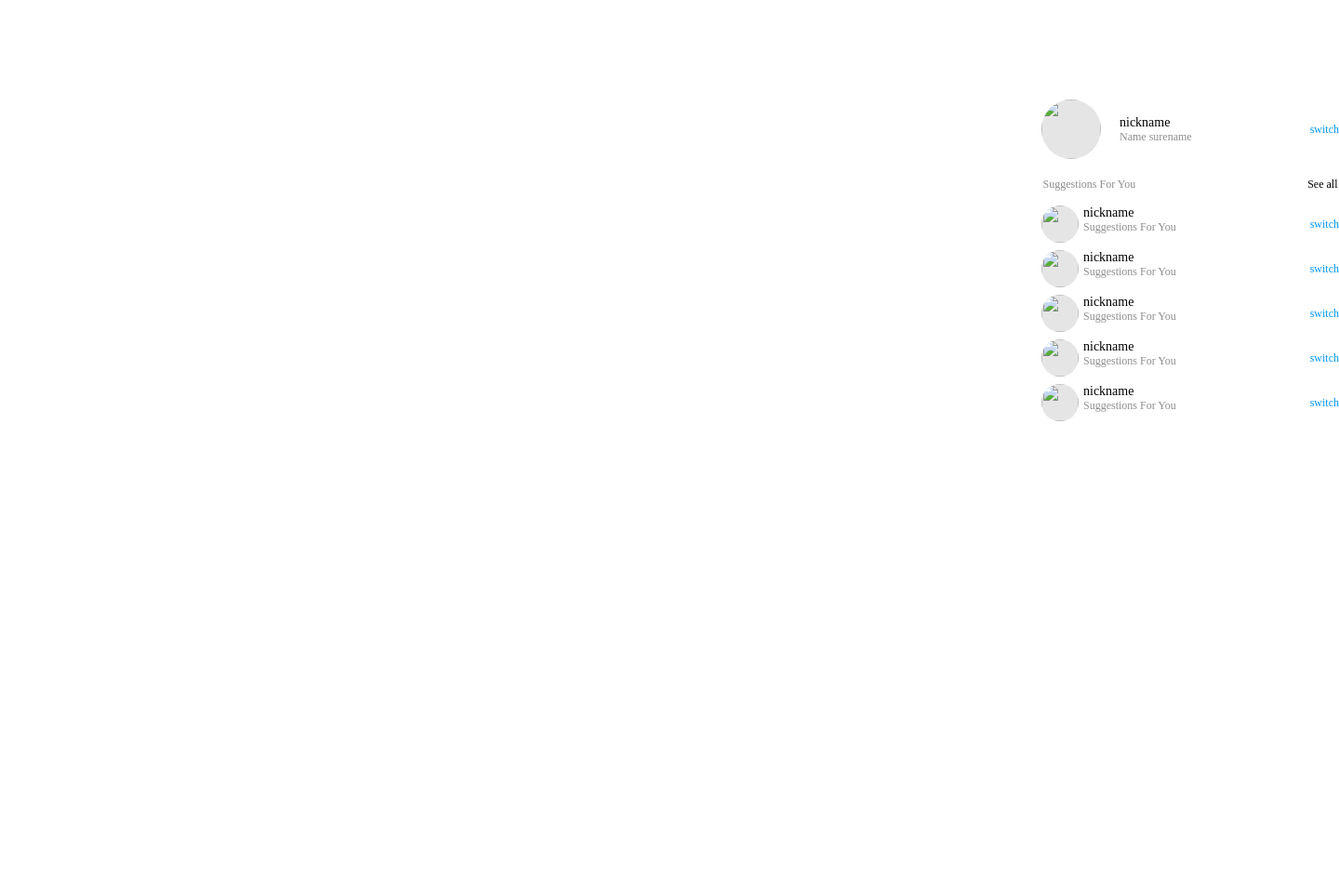
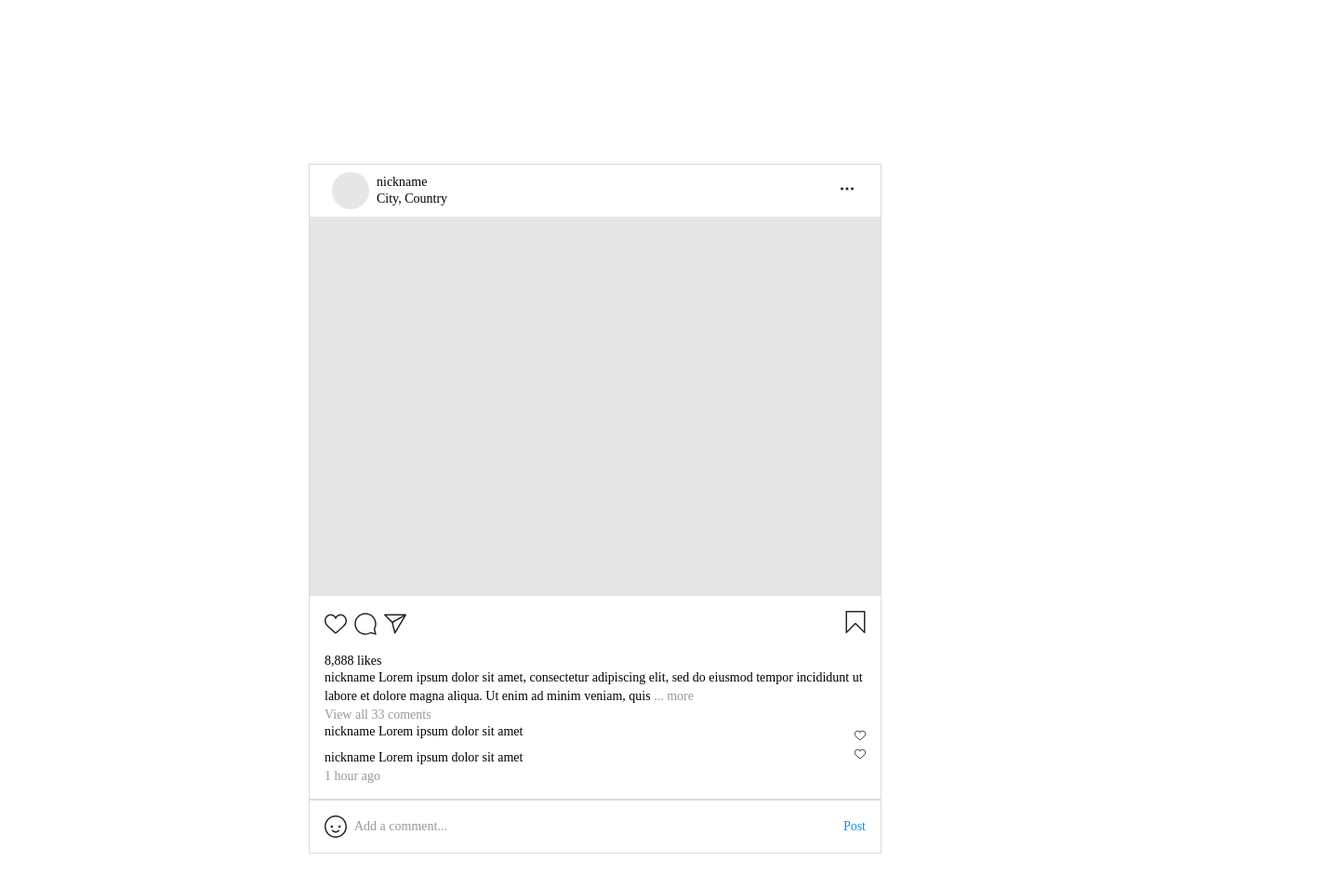
Before and after one commit to ShukurovOzodbek/instagram-clone, a plain HTML site: page index.html in a window 1280 px wide. Shown: the whole page at 93% size, 1440 px wide, since content can reach past the window. Before the commit the page ends 800 px from the top, so only its background shows below. Drawn offline with Linux system fonts and the light colour scheme.

Commit message:
edited: Edited index.html

```diff
--- a/CSS/style.css
+++ /dev/null
@@ -1,158 +0,0 @@
-*{
-    padding: 0px;
-    margin:0px;
-     user-select: none;
-
-}
-
-.follow-container{
-    width: 320px;
-height: 352px;
-
-display: flex;
-flex-direction: column;
-justify-content: center;
-align-items: center;
-
-position: relative;
-top: 104px;
-left: 1120px;
-gap: 0px;
-
-
-
-
-
-
-}
-
-
-.main-folower{
-    width: 320px;
-height: 64px;
-
-display: flex;
-flex-direction: row;
-justify-content: center;
-align-items: center;
-justify-content: space-between;
-}
-
-.follower-img{
-    width: 64px;
-height: 64px;
-background-color:#E5E5E5;
-border-radius: 50%;
-cursor: pointer;
-
-}
-
-.follower-img-info{
-    display: flex;
-    justify-content: center;
-    align-items: center;
-    gap: 20px;
-}
-
-.nick-name{
-
-font-size: 14px;
-
-
-}
-
-.sugges-surename{
-    font-size: 12px;
-    color: #8E8E8E;
-
-}
-
-
-.sure-name{
-
-    font-size: 12px;
-    color: #8E8E8E;
-
-
-
-    }
-
-    .follow{
-        font-size: 12px;
-        color: #0095F6;
-        cursor: pointer;
-
-    }
-
-
-
-    .sugges-text{
-        display: flex;
-       justify-content: center;
-       align-items: center;
-       margin-top: 20px;
-
-    }
-    .sugges{
-        color: #8E8E8E;
-
-        font-size: 12px;
-        margin-right: 185px;
-
-
-
-    }
-    .sugges-nickname{
-       font-size: 14px;
-       color: #000000;
-    }
-
-    .bold-text{
-
-   font-size: 12px;
-   cursor: pointer;
-
-
-    }
-
-    .sugges-container{
-        width: 320px;
-        height: 40px;
-
-        display: flex;
-        flex-direction: row;
-        justify-content: center;
-        align-items: center;
-        justify-content: space-between;
-        gap: 15px;cursor: pointer;
-
-    }
-    .sugges-img{
-        width: 40px;
-height: 40px;
-background-color:#E5E5E5;
-border-radius: 50%;
-border: none;
-cursor: pointer;
-    }
-
-    .sugges-img-info{
-        display: flex;
-        gap: 5px;
-    }
-
-    .container-suggesitions{
-        display: flex;
-        flex-direction: column;
-        gap: 8px;
-        margin-top: 15px;
-    }
-
-    .sugges-container:hover{
-
-    background-color: #fbf7f7;
-    }
-
-    .main-folower:hover{
-        background-color: #fbf7f7;
-        }
--- a/index.html
+++ b/index.html
@@ -3,104 +3,64 @@
 <head>
     <meta charset="UTF-8">
     <meta name="viewport" content="width=device-width, initial-scale=1.0">
-    <link rel="stylesheet" href="./CSS/style.css">
+    <link rel="stylesheet" href="style.css">
     <title>Document</title>
 </head>
 <body>
-   <div class="follow-container">
-    <div class="main-folower">
-    <div class="follower-img-info">
 
-        <img src="#" alt="" class="follower-img">
+    <div class="post-container">
+        <div class="post-header">
+            <div class="left-item">
+                <img src="./images/avatar.svg" alt="">
+                <div class="item-text">
+                    <span>nickname</span>
+                    <p>City, Country</p>
+                </div>
+            </div>
+            <div class="right-item">
+                <img src="./images/dots.svg" alt="">
+            </div>
+        </div>
+        <div class="post-img">
 
-        <div class="follower-info">
-         <p class="nick-name">nickname</p>
-         <p class="sure-name">Name surename</p>
+        </div>
+        <div class="social-btns">
+            <div class="left-item">
+                <img src="./images/like.svg" alt="">
+                <img src="./images/comment.svg" alt="">
+                <img src="./images/share.svg" alt="">
+            </div>
+            <div class="right-item">
+                <img src="./images/favorites.svg" alt="">
+            </div>
+        </div>
+        <div class="post-comments">
+            <span>8,888 likes</span>
+            <p><span>nickname</span> Lorem ipsum dolor sit amet, consectetur adipiscing elit, sed do eiusmod tempor incididunt ut labore et dolore magna aliqua. Ut enim ad minim veniam, quis <span class="gray-text">... more</span></p>
+            <span class="gray-text">View all 33 coments</span>
+            <div class="comment-box">
+                <div class="comments-item">
+                    <p><span>nickname</span> Lorem ipsum dolor sit amet</p>
+                    <p><span>nickname</span> Lorem ipsum dolor sit amet</p>
+                </div>
+                <div class="likes-item">
+                    <img src="./images/heart.svg" alt="">
+                    <img src="./images/heart.svg" alt="">
+                </div>
+            </div>
+            <span class="gray-text">1 hour ago</span>
+        </div>
+        <div style="background-color: #DBDBDB; height: 2px;"></div>
+        <div class="post-footer">
+            <div class="left-item">
+                <img src="./images/smile.svg" alt="">
+                <span class="gray-text">Add a comment...</span>
+            </div>
+            <div class="right-item">
+                <p class="post-btn">Post</p>
+            </div>
         </div>
     </div>
-        <a  class="follow">switch</a>
 
-    </div>
-
-  <div class="sugges-text">
-    <p class="sugges">Suggestions For You</p>
-    <p class="bold-text">See all</p>
-  </div>
-   <div class="container-suggesitions">
-    <div class="sugges-container">
-
-        <div class="sugges-img-info">
-
-            <img src="#" alt="" class="sugges-img">
-
-            <div class="sugges-info">
-             <p class="sugges-nickname">nickname</p>
-             <p class="sugges-surename">Suggestions For You</p>
-            </div>
-        </div>
-            <a  class="follow">switch</a>
-
-     </div>
-
-     <div class="sugges-container">
-
-        <div class="sugges-img-info">
-
-            <img src="#" alt="" class="sugges-img">
-
-            <div class="sugges-info">
-             <p class="sugges-nickname">nickname</p>
-             <p class="sugges-surename">Suggestions For You</p>
-            </div>
-        </div>
-            <a  class="follow">switch</a>
-
-     </div>
-     <div class="sugges-container">
-
-        <div class="sugges-img-info">
-
-            <img src="#" alt="" class="sugges-img">
-
-            <div class="sugges-info">
-             <p class="sugges-nickname">nickname</p>
-             <p class="sugges-surename">Suggestions For You</p>
-            </div>
-        </div>
-            <a  class="follow">switch</a>
-
-     </div>
-     <div class="sugges-container">
-
-        <div class="sugges-img-info">
-
-            <img src="#" alt="" class="sugges-img">
-
-            <div class="sugges-info">
-             <p class="sugges-nickname">nickname</p>
-             <p class="sugges-surename">Suggestions For You</p>
-            </div>
-        </div>
-            <a  class="follow">switch</a>
-
-     </div>
-     <div class="sugges-container">
-
-        <div class="sugges-img-info">
-
-            <img src="#" alt="" class="sugges-img">
-
-            <div class="sugges-info">
-             <p class="sugges-nickname">nickname</p>
-             <p class="sugges-surename">Suggestions For You</p>
-            </div>
-        </div>
-            <a  class="follow">switch</a>
-
-     </div>
-
-   </div>
-
-   </div>
 </body>
 </html>
--- /dev/null
+++ b/style.css
@@ -0,0 +1,82 @@
+* {
+    margin: 0;
+    padding: 0;
+    box-sizing: border-box;
+}
+
+.post-container {
+    max-width: 616px;
+    margin: 176px auto;
+    border: 1px solid #DBDBDB;
+}
+
+.post-header {
+    display: flex;
+    align-items: center;
+    justify-content: space-between;
+    padding: 8px 24px;
+}
+
+.left-item {
+    display: flex;
+    align-items: center;
+    gap: 8px;
+}
+
+.post-img {
+    height: 408px;
+    background-color: #E5E5E5;
+}
+
+.social-btns {
+    display: flex;
+    align-items: center;
+    justify-content: space-between;
+    padding: 16px;
+}
+
+.post-comments {
+    padding: 0 16px 16px;
+}
+
+.post-container span {
+    font-size: 14px;
+    font-weight: 500;
+}
+
+.post-container p {
+    font-size: 14px;
+    font-weight: 400;
+    line-height: 20px;
+}
+
+.gray-text {
+    font-size: 14px;
+    font-weight: 400;
+    color: #989898;
+}
+
+.comment-box {
+    display: flex;
+    align-items: center;
+    justify-content: space-between;
+}
+
+.comments-item, .likes-item {
+    display: flex;
+    flex-direction: column;
+    gap: 8px;
+}
+
+.post-footer {
+    display: flex;
+    align-items: center;
+    justify-content: space-between;
+    padding: 16px;
+}
+
+.post-btn {
+    font-size: 14px;
+    font-weight: 500;
+    color: #0095F6;
+}
```
Also changed, not shown: images/avatar.svg (added), images/comment.svg (added), images/dots.svg (added), images/favorites.svg (added), images/heart.svg (added), images/like.svg (added), images/share.svg (added), images/smile.svg (added).
